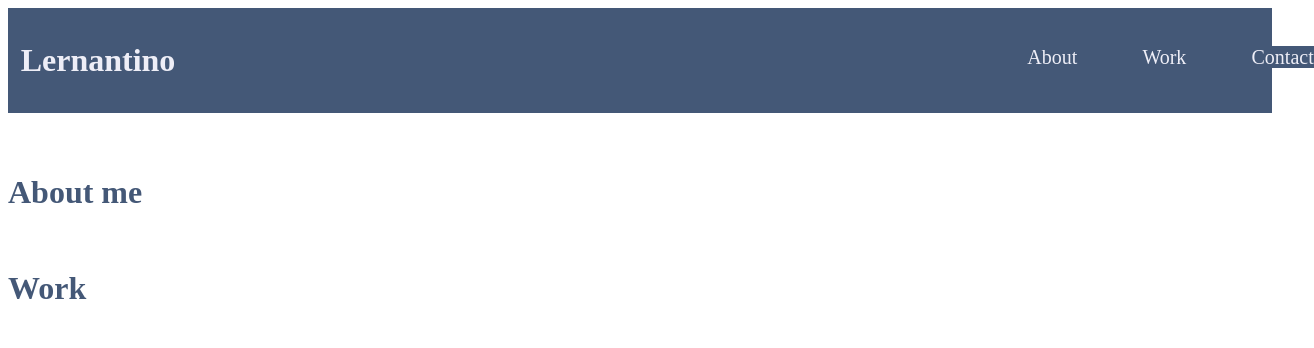
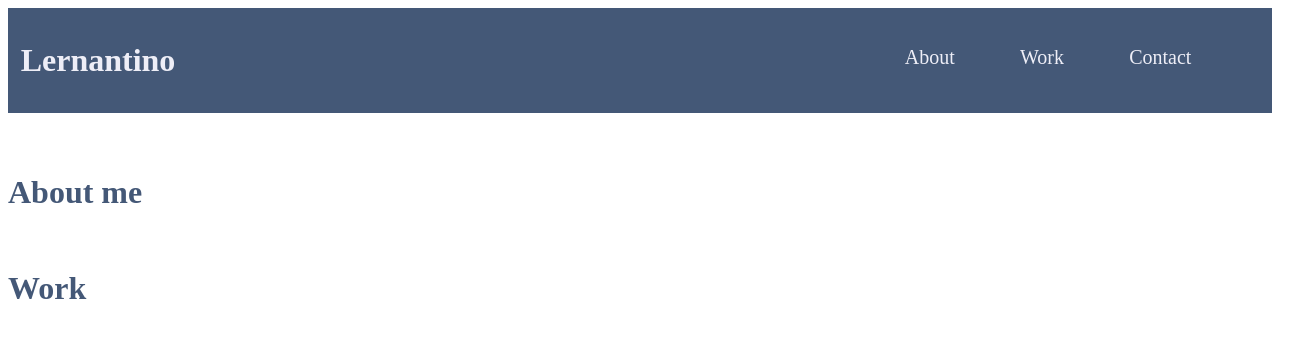
Before and after one commit to jacobmrobison23/Portfolio, a plain HTML site: page index.html in a window 1280 px wide. Shown: the whole page, 1314 px wide, since content can reach past the window. Drawn offline with Linux system fonts and the light colour scheme.

Commit message:
second attempt at fixing css path

```diff
--- a/index.html
+++ b/index.html
@@ -4,7 +4,7 @@
     <meta charset="UTF-8">
     <meta name="viewport" content="width=device-width, initial-scale=1.0">
     <title>jacob Robison</title>
-    <link rel="stylesheet" href="style.css">
+    <link rel="stylesheet" href="./style.css">
 </head>
 
 <body>
--- a/style.css
+++ b/style.css
@@ -32,7 +32,7 @@ color: var(--primary);
 display: inline;
 z-index: 1;
 position: relative;
-left: 80%;
+left: 70%;
 color: var(--light);
 background-color: var(--primary);
 font-size: 20px;
@@ -43,7 +43,7 @@ top: -83px;
 display: inline;
 z-index: 1;
 position: relative;
-left: 85%;
+left: 75%;
 font-size: 20px;
 top: -83px;
 background-color: var(--primary);
@@ -55,7 +55,7 @@ display: inline;
  z-index: 1;
 font-size: 20px;
 position: relative;
-left:90%;
+left:80%;
 color: var(--light);
 top: -83px;
 background-color:var(--primary);
```
